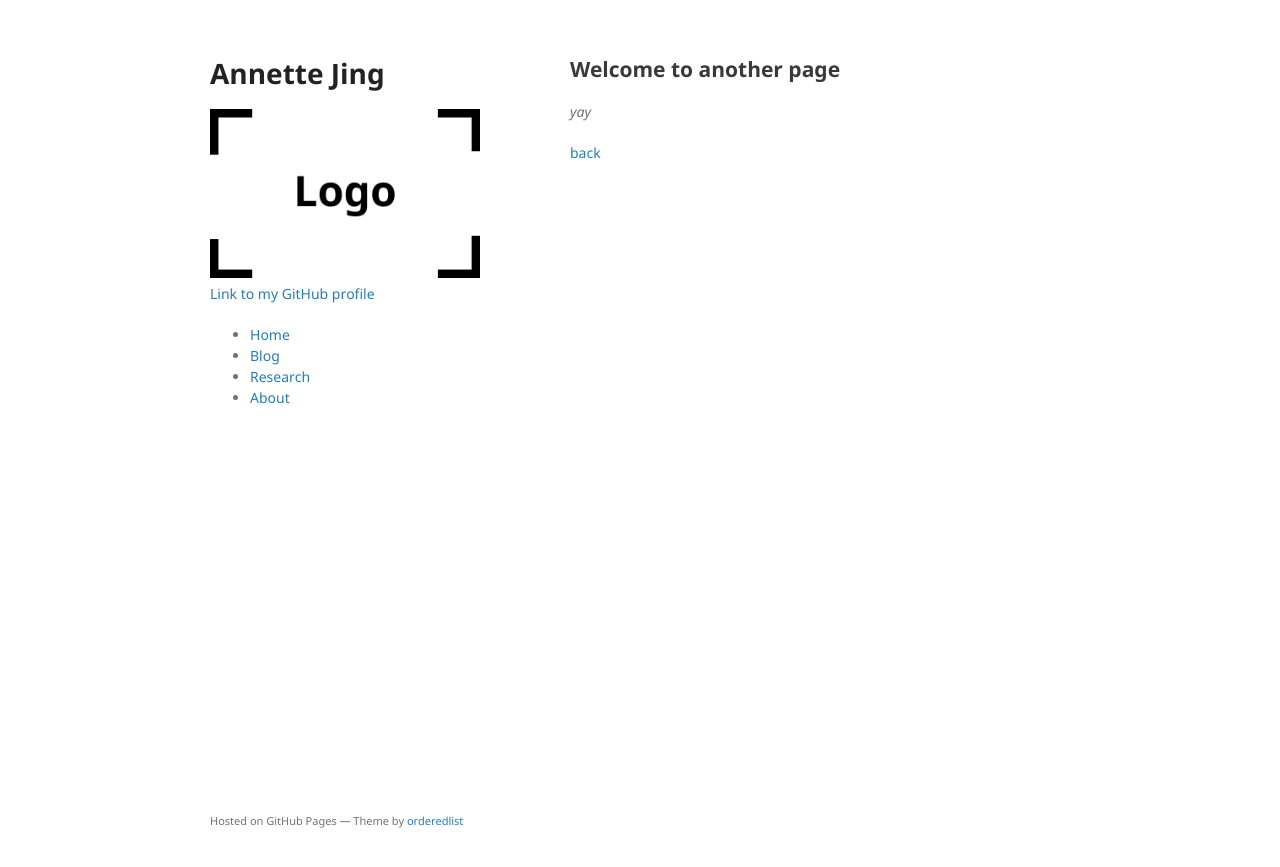
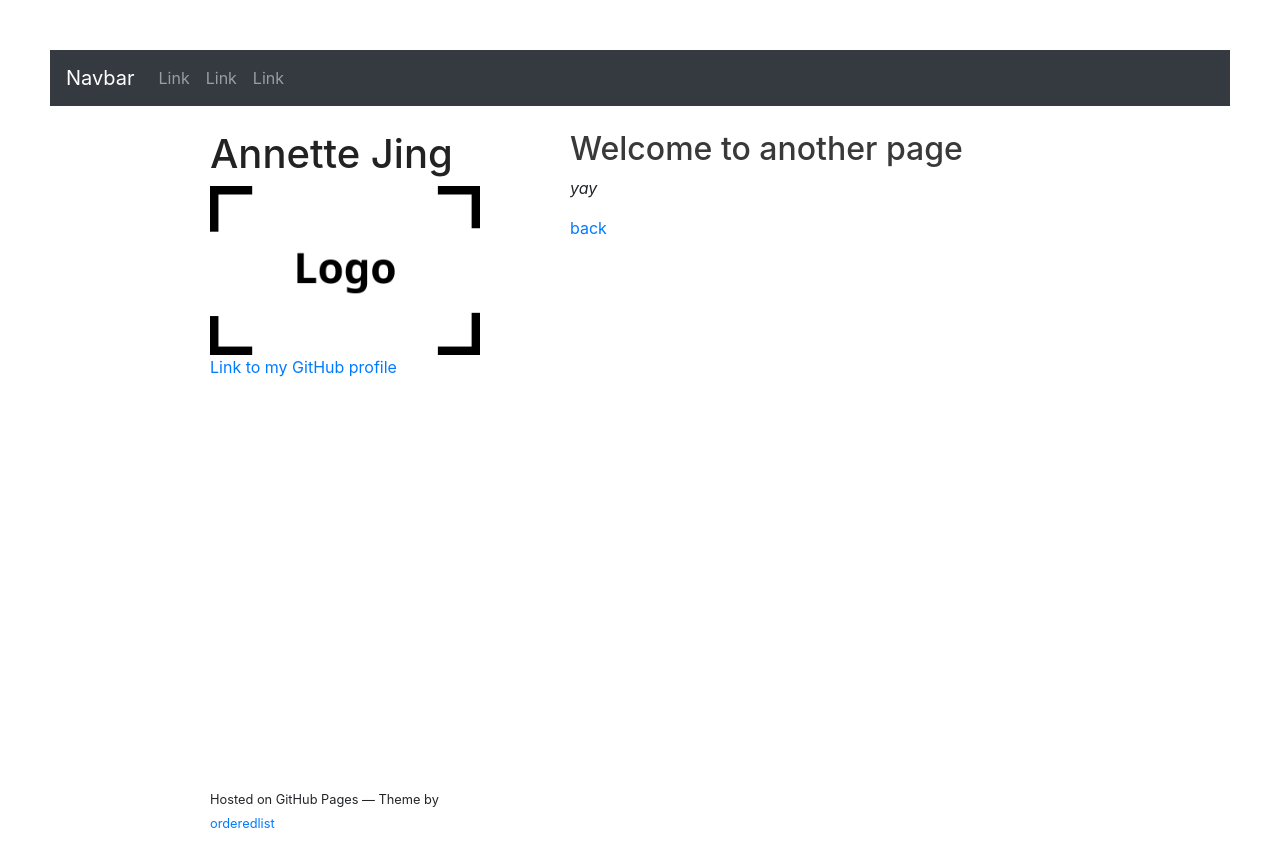
Before and after one commit to AnnetteJing/AnnetteJing.github.io, a Jekyll site: the page built from another-page.md, in a window 1280 px wide. Shown: the top 867 px of the page. Built offline with Jekyll 4.4.1, drawn with Linux system fonts in a browser that asks for light colours; our own code applies the rules of GitHub Pages for plain Markdown files.

Commit message:
Header Test

```diff
--- a/_layouts/default.html
+++ b/_layouts/default.html
@@ -11,8 +11,36 @@
     <!--[if lt IE 9]>
     <script src="https://cdnjs.cloudflare.com/ajax/libs/html5shiv/3.7.3/html5shiv.min.js"></script>
     <![endif]-->
+    <meta charset="utf-8">
+    <meta name="viewport" content="width=device-width, initial-scale=1">
+    <link rel="stylesheet" href="https://maxcdn.bootstrapcdn.com/bootstrap/4.3.1/css/bootstrap.min.css">
+    <script src="https://ajax.googleapis.com/ajax/libs/jquery/3.4.0/jquery.min.js"></script>
+    <script src="https://cdnjs.cloudflare.com/ajax/libs/popper.js/1.14.7/umd/popper.min.js"></script>
+    <script src="https://maxcdn.bootstrapcdn.com/bootstrap/4.3.1/js/bootstrap.min.js"></script>
   </head>
   <body>
+    <nav class="navbar navbar-expand-md bg-dark navbar-dark">
+      <a class="navbar-brand" href="#">Navbar</a>
+      <button class="navbar-toggler" type="button" data-toggle="collapse" data-target="#collapsibleNavbar">
+        <span class="navbar-toggler-icon"></span>
+      </button>
+      <div class="collapse navbar-collapse" id="collapsibleNavbar">
+        <ul class="navbar-nav">
+          <li class="nav-item">
+            <a class="nav-link" href="#">Link</a>
+          </li>
+          <li class="nav-item">
+            <a class="nav-link" href="#">Link</a>
+          </li>
+          <li class="nav-item">
+            <a class="nav-link" href="#">Link</a>
+          </li>
+        </ul>
+      </div>
+    </nav>
+    <br>
+
+
     <div class="wrapper">
       <header>
         <h1>Annette Jing</h1>
@@ -29,13 +57,14 @@
         {% if site.github.is_user_page %}
         <p class="view"><a href="{{ site.github.owner_url }}">Link to my GitHub profile</a></p>
         {% endif %}
-
+<!--
         <ul>
           <li><a href="https://annettejing.github.io">Home</a></li>
           <li><a href="#news">Blog</a></li>
           <li><a href="#contact">Research</a></li>
           <li><a href="{{ site.url }}/About.html">About</a></li>
         </ul>
+-->
 
 <!--        {% if site.show_downloads %}
         <ul class="downloads">
```
